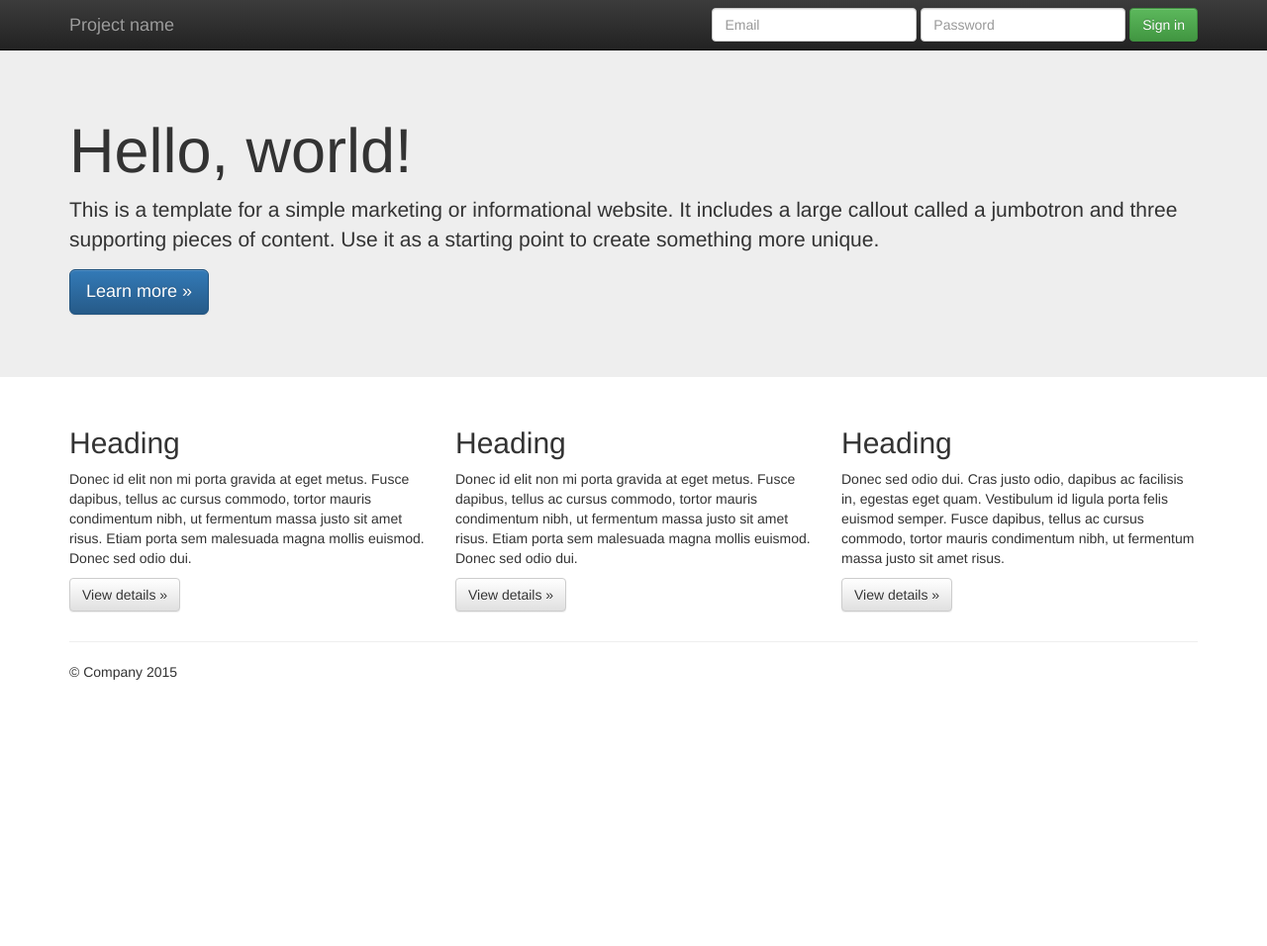
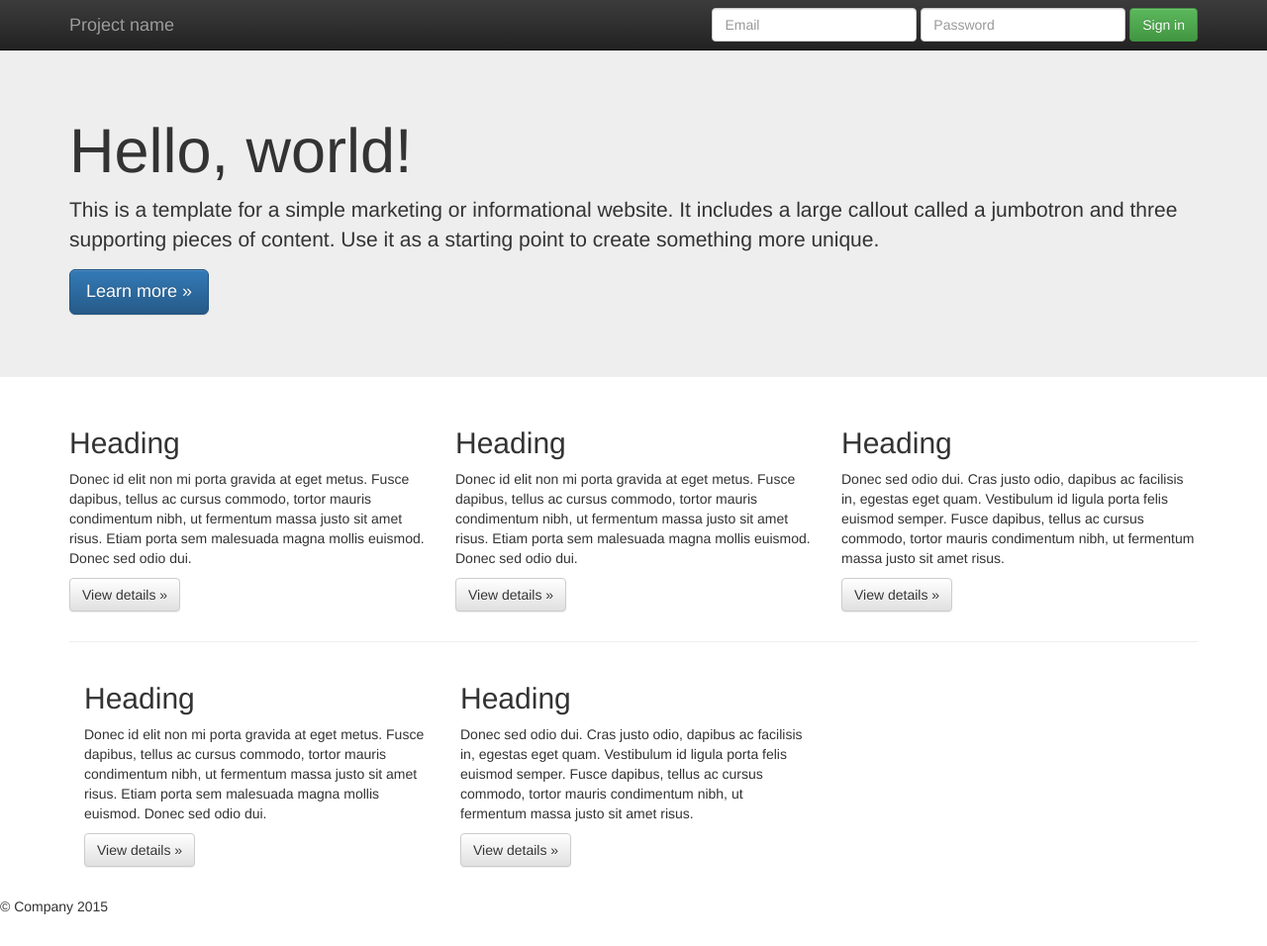
Before and after one commit to killer1404/EjercicioPracticoGit, a plain HTML site: page index.html in a window 1280 px wide. Shown: the whole page at 99% size. Before the commit the page ends 800 px from the top, so only its background shows below. Drawn offline with nearby package versions, Linux system fonts and the light colour scheme.

Commit message:
Cambios en la pagina principal

```diff
--- a/index.html
+++ b/index.html
@@ -83,7 +83,19 @@
 
       <hr>
 
+<div class="col-md-4">
+          <h2>Heading</h2>
+          <p>Donec id elit non mi porta gravida at eget metus. Fusce dapibus, tellus ac cursus commodo, tortor mauris condimentum nibh, ut fermentum massa justo sit amet risus. Etiam porta sem malesuada magna mollis euismod. Donec sed odio dui. </p>
+          <p><a class="btn btn-default" href="#" role="button">View details &raquo;</a></p>
+       </div>
+        <div class="col-md-4">
+          <h2>Heading</h2>
+          <p>Donec sed odio dui. Cras justo odio, dapibus ac facilisis in, egestas eget quam. Vestibulum id ligula porta felis euismod semper. Fusce dapibus, tellus ac cursus commodo, tortor mauris condimentum nibh, ut fermentum massa justo sit amet risus.</p>
+          <p><a class="btn btn-default" href="#" role="button">View details &raquo;</a></p>
+        </div>
+</div>
       <footer>
+<br>
         <p>&copy; Company 2015</p>
       </footer>
     </div> <!-- /container -->        <script src="//ajax.googleapis.com/ajax/libs/jquery/1.11.2/jquery.min.js"></script>
```
